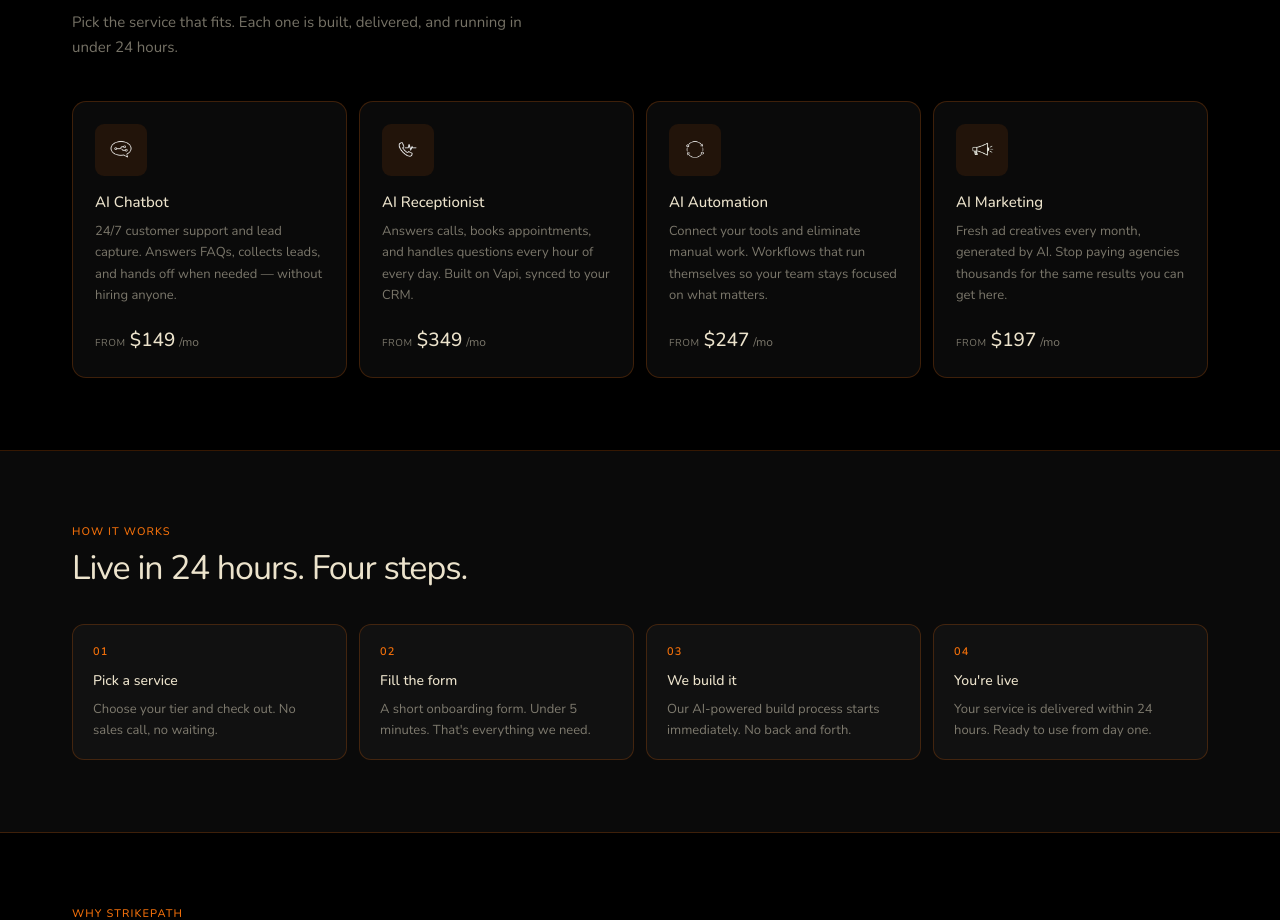
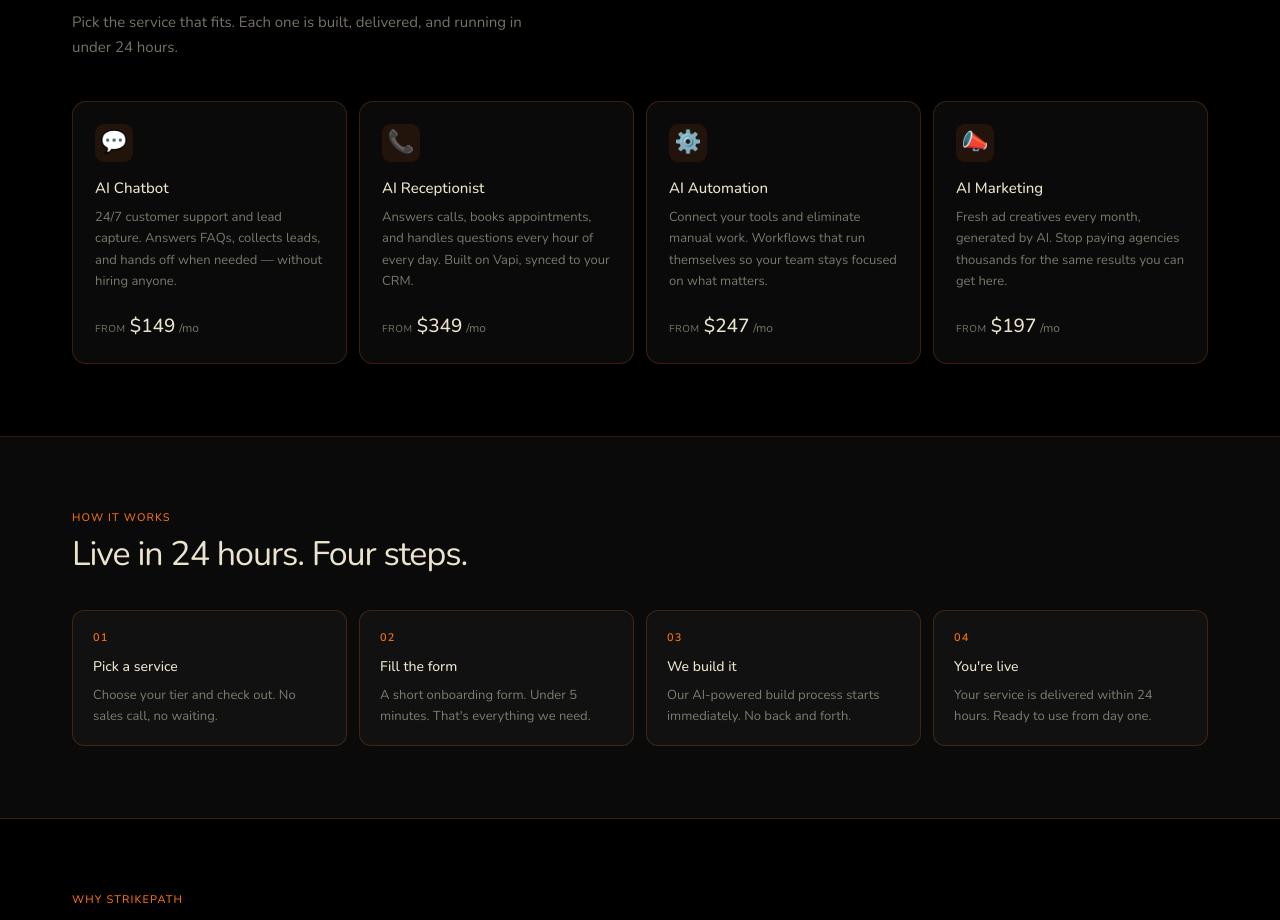
Before and after one commit to strikepathco/strikepath-website, a Next.js app: page / in a window 1280 px wide. Shown: the part 968-1888 px from the top of the page. Built offline with nearby package versions, Linux system fonts and the light colour scheme.

Commit message:
Revert service card icons back to original emojis
Co-Authored-By: Claude Sonnet 4.6 <noreply@anthropic.com>

```diff
--- a/app/(site)/page.module.css
+++ b/app/(site)/page.module.css
@@ -265,9 +265,10 @@
 }
 
 .serviceIcon {
+  font-size: 22px;
   margin-bottom: 14px;
-  width: 52px;
-  height: 52px;
+  width: 38px;
+  height: 38px;
   background: var(--blue-dim);
   border-radius: 9px;
   display: flex;
--- a/app/(site)/page.tsx
+++ b/app/(site)/page.tsx
@@ -3,28 +3,28 @@ import styles from "./page.module.css";
 
 const services = [
   {
-    icon: "/icon-chatbot.png",
+    icon: "💬",
     name: "AI Chatbot",
     desc: "24/7 customer support and lead capture. Answers FAQs, collects leads, and hands off when needed — without hiring anyone.",
     from: "$149",
     href: "/services#chatbot",
   },
   {
-    icon: "/icon-receptionist.png",
+    icon: "📞",
     name: "AI Receptionist",
     desc: "Answers calls, books appointments, and handles questions every hour of every day. Built on Vapi, synced to your CRM.",
     from: "$349",
     href: "/services#receptionist",
   },
   {
-    icon: "/icon-automation.png",
+    icon: "⚙️",
     name: "AI Automation",
     desc: "Connect your tools and eliminate manual work. Workflows that run themselves so your team stays focused on what matters.",
     from: "$247",
     href: "/services#automation",
   },
   {
-    icon: "/icon-marketing.png",
+    icon: "📣",
     name: "AI Marketing",
     desc: "Fresh ad creatives every month, generated by AI. Stop paying agencies thousands for the same results you can get here.",
     from: "$197",
@@ -167,9 +167,7 @@ export default function Home() {
           <div className={styles.serviceGrid}>
             {services.map((s) => (
               <Link key={s.name} href={s.href} className={styles.serviceCard}>
-                <div className={styles.serviceIcon}>
-                  <img src={s.icon} alt="" aria-hidden="true" style={{ width: '40px', height: '40px', objectFit: 'contain' }} />
-                </div>
+                <div className={styles.serviceIcon}>{s.icon}</div>
                 <div className={styles.serviceName}>{s.name}</div>
                 <div className={styles.serviceDesc}>{s.desc}</div>
                 <div className={styles.servicePrice}>
```
